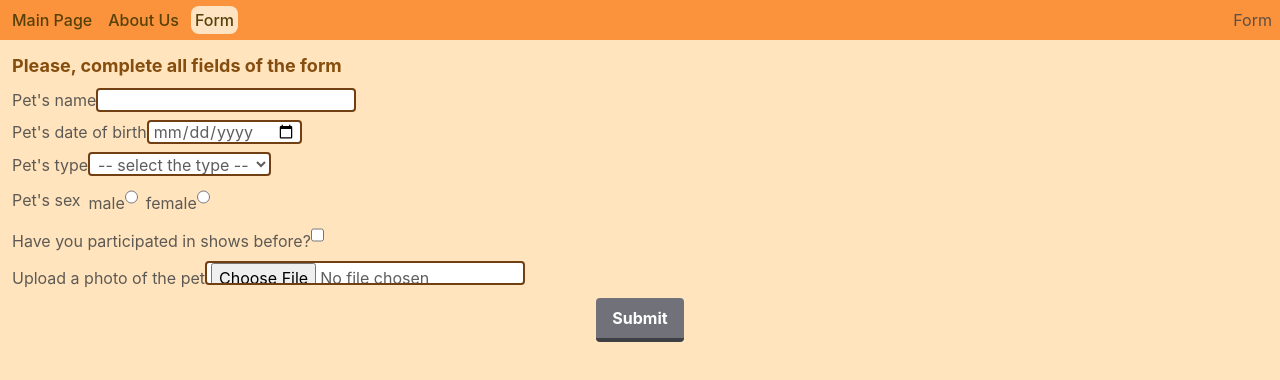
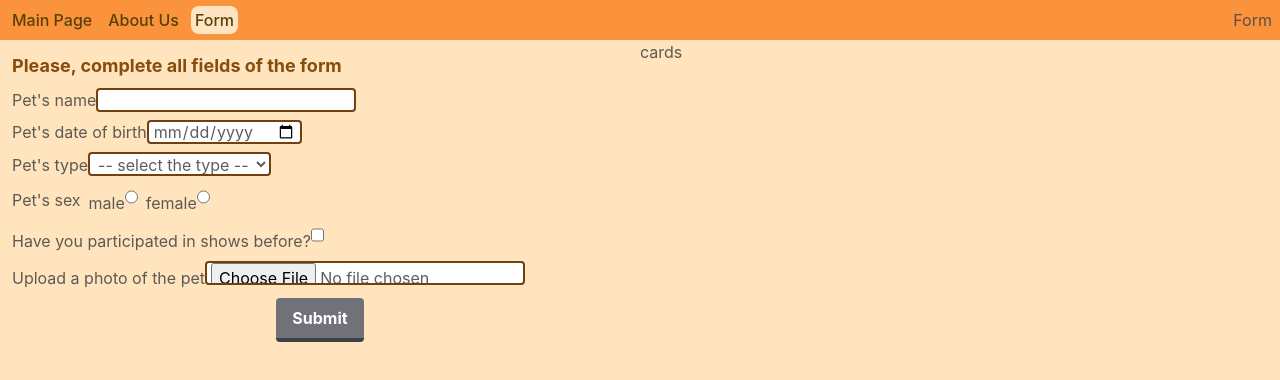
Before and after one commit to neemkashu/react-neemkashu, a React (Vite) app: page /form in a window 1280 px wide. Shown: the top 380 px of the page. Built offline with nearby package versions, Linux system fonts and the light colour scheme.

Commit message:
refactor: add pages for routes as components

```diff
--- a/package.json
+++ b/package.json
@@ -15,7 +15,8 @@
   "dependencies": {
     "react": "^18.2.0",
     "react-dom": "^18.2.0",
-    "react-router-dom": "^6.9.0"
+    "react-router-dom": "^6.9.0",
+    "uuid": "^9.0.0"
   },
   "devDependencies": {
     "@testing-library/jest-dom": "^5.16.5",
@@ -24,6 +25,7 @@
     "@types/react": "^18.0.27",
     "@types/react-dom": "^18.0.10",
     "@types/react-router-dom": "^5.3.3",
+    "@types/uuid": "^9.0.1",
     "@typescript-eslint/eslint-plugin": "^5.54.1",
     "@typescript-eslint/parser": "^5.54.1",
     "@vitejs/plugin-react": "^3.1.0",
--- a/src/components/Form/PetForm.tsx
+++ b/src/components/Form/PetForm.tsx
@@ -35,7 +35,7 @@ export class PetForm extends Component<Record<string, never>> {
   };
   render() {
     return (
-      <form onSubmit={this.handleSubmit} className="flex flex-col gap-2 p-3">
+      <form onSubmit={this.handleSubmit} className="flex flex-col gap-2 p-3 lg:w-1/2">
         <h2 className="font-bold text-yellow-800 text-lg">
           {'Please, complete all fields of the form'}
         </h2>
--- a/src/components/MainContent.tsx
+++ b/src/components/MainContent.tsx
@@ -3,6 +3,7 @@ import { Search } from './Search';
 import { cards } from '../utils/mocha';
 import { CardGrid } from '../layouts/CardGrid';
 import { Card } from './Card';
+import { v4 } from 'uuid';
 
 export class MainContent extends Component {
   render() {
@@ -12,8 +13,8 @@ export class MainContent extends Component {
           <Search />
         </div>
         <CardGrid>
-          {cards.map((card, index) => {
-            return <Card key={index} {...card} />;
+          {cards.map((card) => {
+            return <Card key={v4()} {...card} />;
           })}
         </CardGrid>
       </div>
--- /dev/null
+++ b/src/pages/AboutPage.tsx
@@ -0,0 +1,12 @@
+import Header from '../components/Header';
+import { About } from '../components/About';
+import { RoutesInfo } from '../utils/constants';
+
+export const AboutPage = () => {
+  return (
+    <>
+      <Header title={RoutesInfo.ABOUT.header} />
+      <About />
+    </>
+  );
+};
--- /dev/null
+++ b/src/pages/FormPage.tsx
@@ -0,0 +1,16 @@
+import { PetForm } from '../components/Form/PetForm';
+import Header from '../components/Header';
+import { CardGrid } from '../layouts/CardGrid';
+import { RoutesInfo } from '../utils/constants';
+
+export const FormPage = () => {
+  return (
+    <>
+      <Header title={RoutesInfo.FORM.header} />
+      <div className="flex flex-col lg:flex-row">
+        <PetForm />
+        <CardGrid>{'cards'}</CardGrid>
+      </div>
+    </>
+  );
+};
--- /dev/null
+++ b/src/pages/MainPage.tsx
@@ -0,0 +1,12 @@
+import Header from '../components/Header';
+import { MainContent } from '../components/MainContent';
+import { RoutesInfo } from '../utils/constants';
+
+export const MainPage = () => {
+  return (
+    <>
+      <Header title={RoutesInfo.MAIN.header} />
+      <MainContent />
+    </>
+  );
+};
--- /dev/null
+++ b/src/pages/NotFoundPage.tsx
@@ -0,0 +1,12 @@
+import { ErrorPage } from '../components/ErrorPage';
+import Header from '../components/Header';
+import { RoutesInfo } from '../utils/constants';
+
+export const NotFoundPage = () => {
+  return (
+    <>
+      <Header title={RoutesInfo.NOT_FOUND.header} />
+      <ErrorPage />
+    </>
+  );
+};
--- a/src/routesConfig.tsx
+++ b/src/routesConfig.tsx
@@ -1,45 +1,25 @@
-import { About } from './components/About';
-import { ErrorPage } from './components/ErrorPage';
-import { PetForm } from './components/Form/PetForm';
-import Header from './components/Header';
-import { MainContent } from './components/MainContent';
+import { AboutPage } from './pages/AboutPage';
+import { FormPage } from './pages/FormPage';
+import { MainPage } from './pages/MainPage';
+import { NotFoundPage } from './pages/NotFoundPage';
+
 import { RoutesInfo } from './utils/constants';
 
 export const routesConfig = [
   {
     path: RoutesInfo.MAIN.path,
-    element: (
-      <>
-        <Header title={RoutesInfo.MAIN.header} />
-        <MainContent />
-      </>
-    ),
+    element: <MainPage />,
   },
   {
     path: RoutesInfo.ABOUT.path,
-    element: (
-      <>
-        <Header title={RoutesInfo.ABOUT.header} />
-        <About />
-      </>
-    ),
+    element: <AboutPage />,
   },
   {
     path: RoutesInfo.FORM.path,
-    element: (
-      <>
-        <Header title={RoutesInfo.FORM.header} />
-        <PetForm />
-      </>
-    ),
+    element: <FormPage />,
   },
   {
     path: RoutesInfo.NOT_FOUND.path,
-    element: (
-      <>
-        <Header title={RoutesInfo.NOT_FOUND.header} />
-        <ErrorPage />
-      </>
-    ),
+    element: <NotFoundPage />,
   },
 ];
--- a/tsconfig.json
+++ b/tsconfig.json
@@ -28,6 +28,7 @@
     ]
   },
   "include": [
+    "src/*",
     "./src/**/*",
     "styled.d.ts"
   ],
```
Also changed, not shown: 1 other file (tests, documents, lock files or other folders).
